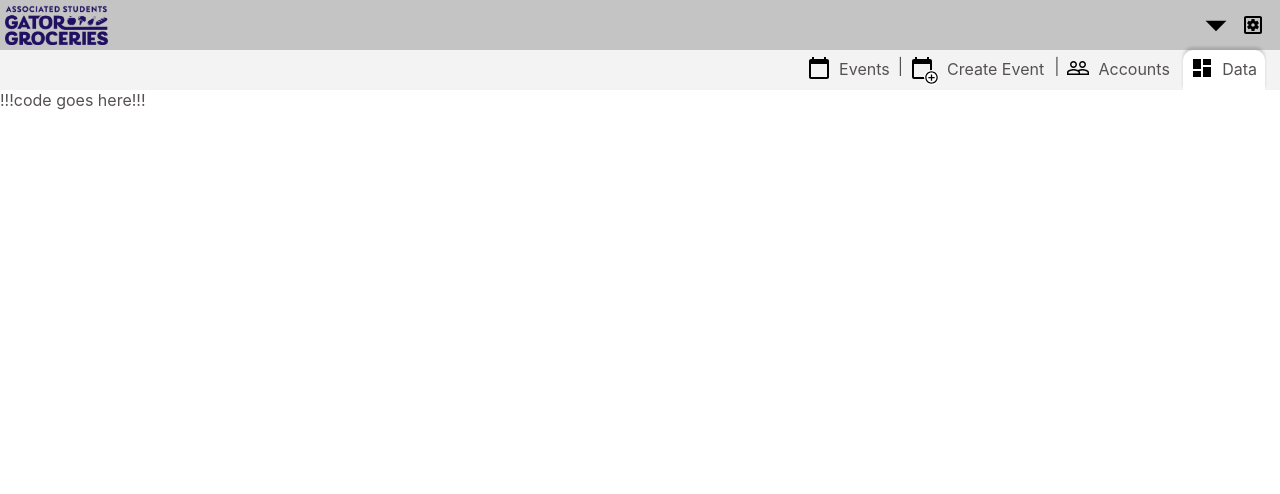
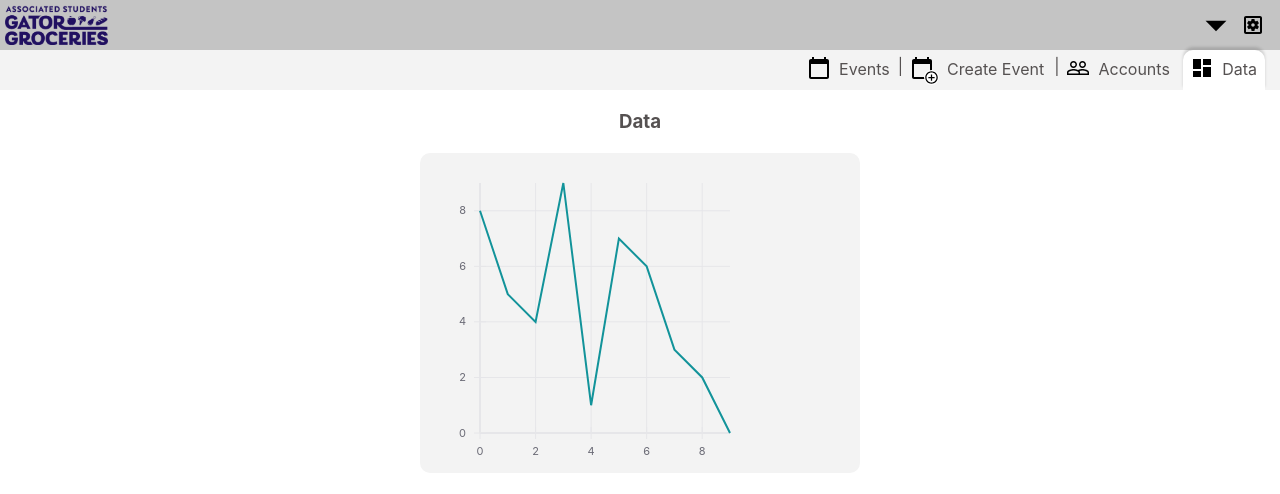
Before and after one commit to shane-au-wade/sfsu-gatorgroceries, a React (Create React App) app in the folder frontend/: page /admin/data in a window 1280 px wide. Shown: the top 494 px of the page. Built offline with nearby package versions, Linux system fonts and the light colour scheme.

Commit message:
Updated Data page imported react-vis for data visualization using react. We will pull data from the database and display it for horace. This will hopefully allow him to track the progress of the operation and also help him make better business descisions. Please npm install

```diff
--- a/frontend/package.json
+++ b/frontend/package.json
@@ -11,6 +11,7 @@
     "react-dom": "^16.12.0",
     "react-router-dom": "^5.1.2",
     "react-scripts": "3.3.0",
+    "react-vis": "^1.11.7",
     "styled-components": "^4.4.1"
   },
   "scripts": {
--- /dev/null
+++ b/frontend/src/admin/components/data/AdminData.css
@@ -0,0 +1,18 @@
+.adminData .centered-container {
+  width: 400px;
+  background-color: #f3f3f3;
+  margin: 0 auto;
+  padding-left: 20px;
+  padding-right: 20px;
+  padding-top: 20px;
+  border-radius: 10px;
+}
+
+.adminData .text-centered {
+  text-align: center;
+}
+
+.adminData .padded {
+  padding: 20px;
+}
+/*# sourceMappingURL=AdminData.css.map */
--- a/frontend/src/admin/components/data/AdminData.js
+++ b/frontend/src/admin/components/data/AdminData.js
@@ -2,13 +2,20 @@ import React from 'react'
 import {Link} from 'react-router-dom'
 import AdminHeader from '../adminHeader/adminHeader.jsx'
 
+import './AdminData.css';
+
+import Graph from './graph.jsx'
 
 const AdminData = () => {
 return (
-    <div>
+    <div className='adminData'>
     <AdminHeader selected='Data' username='Admin T.'></AdminHeader>
         <div className='AdminContentArea'>
-        !!!code goes here!!!
+        <h3 className='text-centered padded'>Data</h3>
+            <div className='centered-container'>
+                <Graph></Graph>
+            </div>
+
         </div>
     </div>
 
--- /dev/null
+++ b/frontend/src/admin/components/data/AdminData.scss
@@ -0,0 +1,21 @@
+.adminData{
+
+ .centered-container {
+    width: 400px;
+    background-color: #f3f3f3;
+    margin: 0 auto;
+    padding-left: 20px;
+    padding-right: 20px;
+    padding-top: 20px;
+    border-radius: 10px;
+ }
+
+    .text-centered {
+        text-align: center;
+    }
+
+    .padded {
+        padding: 20px;
+    }
+
+}
--- /dev/null
+++ b/frontend/src/admin/components/data/graph.jsx
@@ -0,0 +1,36 @@
+import React, { Component } from 'react';
+// import './App.css';
+// import '../../node_modules/react-vis/dist/style.css';
+import '../../../../node_modules/react-vis/dist/style.css'
+
+import {XYPlot, LineSeries, XAxis, YAxis, HorizontalGridLines, VerticalGridLines} from 'react-vis';
+
+class Graph extends Component {
+  render() {
+    const data = [
+      {x: 0, y: 8},
+      {x: 1, y: 5},
+      {x: 2, y: 4},
+      {x: 3, y: 9},
+      {x: 4, y: 1},
+      {x: 5, y: 7},
+      {x: 6, y: 6},
+      {x: 7, y: 3},
+      {x: 8, y: 2},
+      {x: 9, y: 0}
+    ];
+    return (
+      <div>
+        <XYPlot height={300} width= {300}>
+            <VerticalGridLines />
+            <HorizontalGridLines />
+            <XAxis />
+            <YAxis />
+            <LineSeries data={data} />
+        </XYPlot>
+      </div>
+    );
+  }
+}
+
+export default Graph;
```
Also changed, not shown: 2 other files (tests, documents, lock files or other folders).
